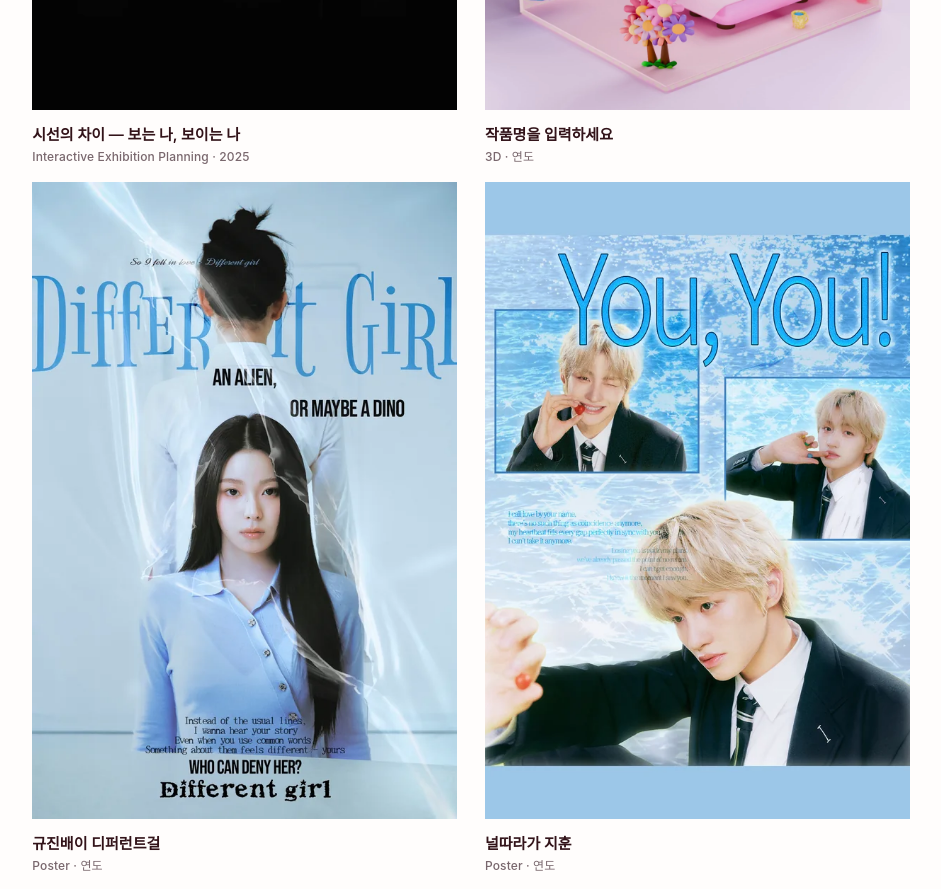
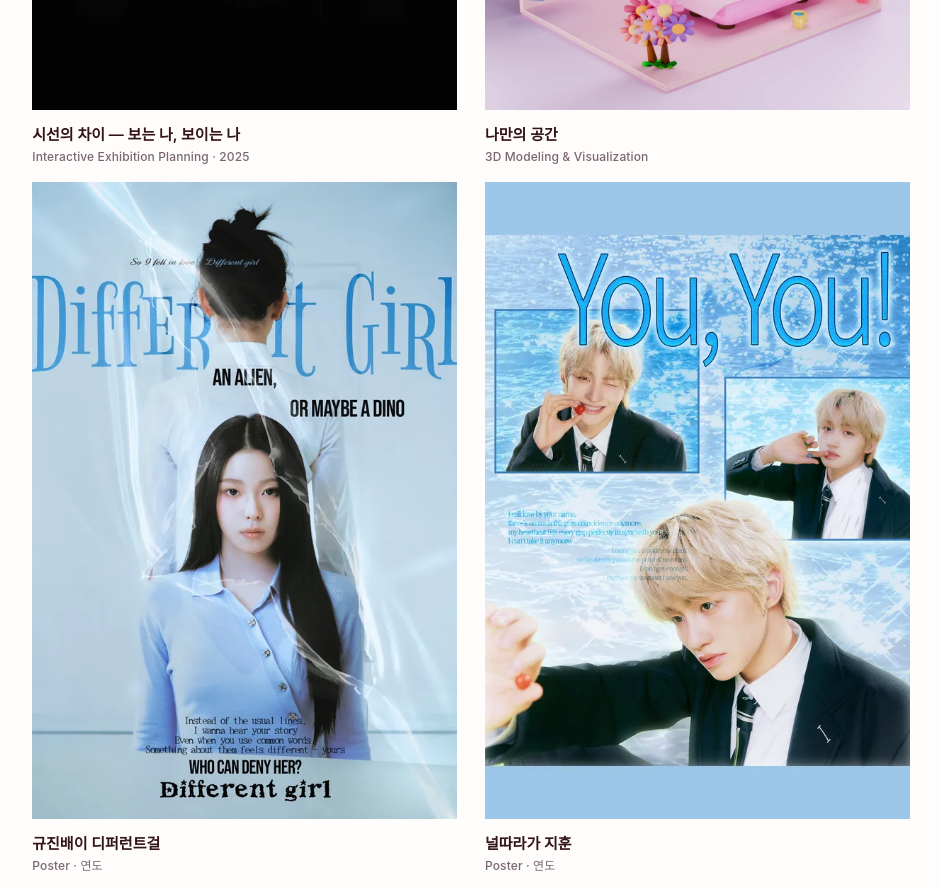
Before and after one commit to cherrymiri/icherishmywork, a React (Vite) app: page / in a window 1280 px wide. Shown: the part 1660-2549 px from the top of the page, without its empty margins (169-1110 px from the left). Built offline with nearby package versions, Linux system fonts and the light colour scheme; a web font is replaced by a local one.

Commit message:
My Own Space: title, category (no year), final copy and video caption
Year is now optional in meta lines (home card + detail).

Co-Authored-By: Claude Opus 5.5 <noreply@anthropic.com>
Claude-Session: https://claude.ai/code/session_01LjVCjRoNRHvuo7CHgCXafM

```diff
--- a/src/data/works.ts
+++ b/src/data/works.ts
@@ -132,13 +132,13 @@ export const works: Work[] = [
   // 나만의 공간 (My Own Space) — 썸네일은 영상 181번째 프레임 → 영상 '전시공간블렌더영상0001-0250.mp4'
   {
     slug: 'my-own-space',
-    title: '작품명을 입력하세요',
-    category: '3D',
-    year: '연도',
+    title: "나만의 공간",
+    category: "3D Modeling & Visualization",
+    year: '', // 연도 표기 없음
     ratio: 'square',
-    description: placeholderText,
+    description: ["나의 취향과 이야기를 하나의 공간에 담아 시각적으로 표현한 3D 프로젝트다.", "손그림으로 공간을 스케치한 뒤 Blender를 활용해 3D로 구현했다. 좋아하는 분홍색을 공간의 주된 색상으로 사용하고, 사랑을 향한 마음은 하트로 표현했다. 좋아하는 꽃과 물은 침대 주변에 배치하고, 내 이름과 발음이 비슷한 체리 모양의 조명을 공간 곳곳에 더했다.\n침대 옆에는 일상에서 빼놓을 수 없는 노트북을 놓았다. 이처럼 나를 나타내는 색과 사물들을 하나씩 채워 넣으며 내가 좋아하는 것들로 이루어진 나만의 공간을 완성했다."],
     thumbnail: 'works/pink-room-thumb.webp',
-    video: { src: 'works/pink-room.mp4', poster: 'works/pink-room-poster.webp' },
+    video: { src: 'works/pink-room.mp4', poster: 'works/pink-room-poster.webp', caption: '클릭하여 재생 / 일시정지' },
   },
   // ── 포스터 6개 (원본 세로 비율 그대로, 잘림 없음) ──
   {
--- a/src/pages/Home.tsx
+++ b/src/pages/Home.tsx
@@ -27,7 +27,7 @@ export default function Home() {
                 <WorkThumb work={w} />
                 <div className="work-info">
                   <div className="work-title">{w.title}</div>
-                  <div className="work-meta">{w.category} · {w.year}</div>
+                  <div className="work-meta">{w.category}{w.year ? ` · ${w.year}` : ''}</div>
                 </div>
               </Link>
             </li>
--- a/src/pages/WorkDetail.tsx
+++ b/src/pages/WorkDetail.tsx
@@ -54,7 +54,7 @@ export default function WorkDetail() {
             <div className="project-heading">
               <h1>{work.title}</h1>
               {work.subtitle && <span className="project-subtitle">{work.subtitle}</span>}
-              <span className="project-meta">{work.category} · {work.year}</span>
+              <span className="project-meta">{work.category}{work.year ? ` · ${work.year}` : ''}</span>
             </div>
             <div className="project-summary">
               {work.description.map((p, i) => <p key={i}>{p}</p>)}
```
